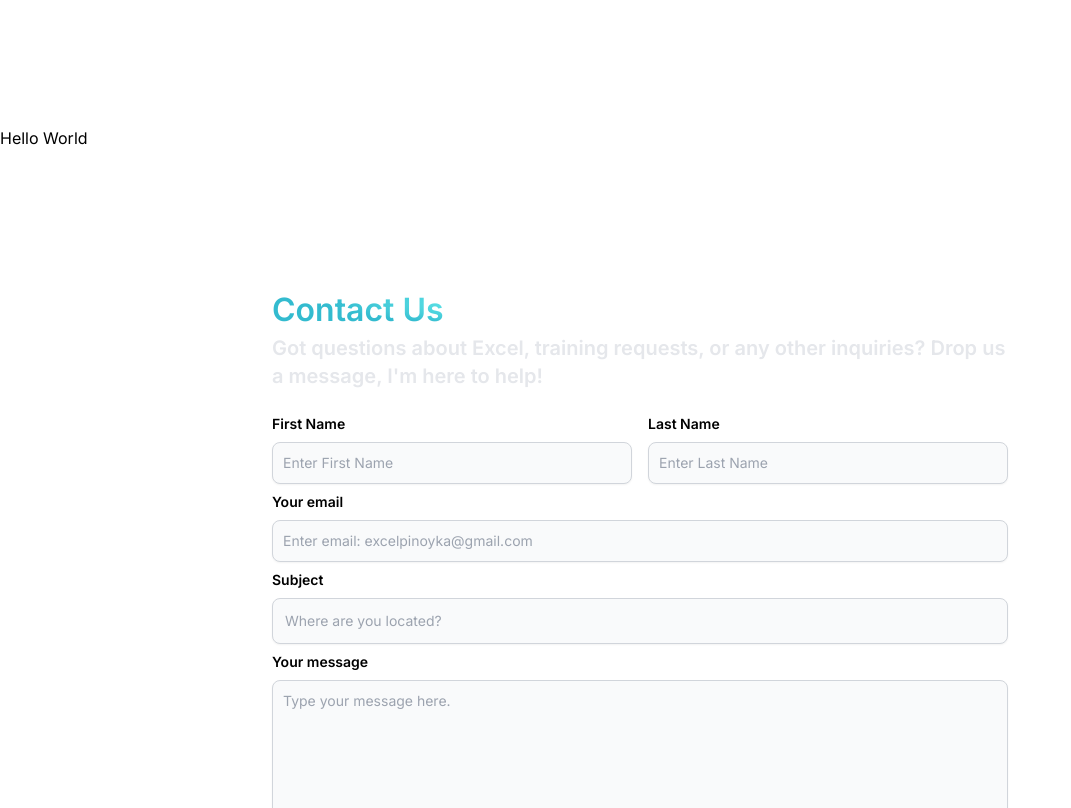
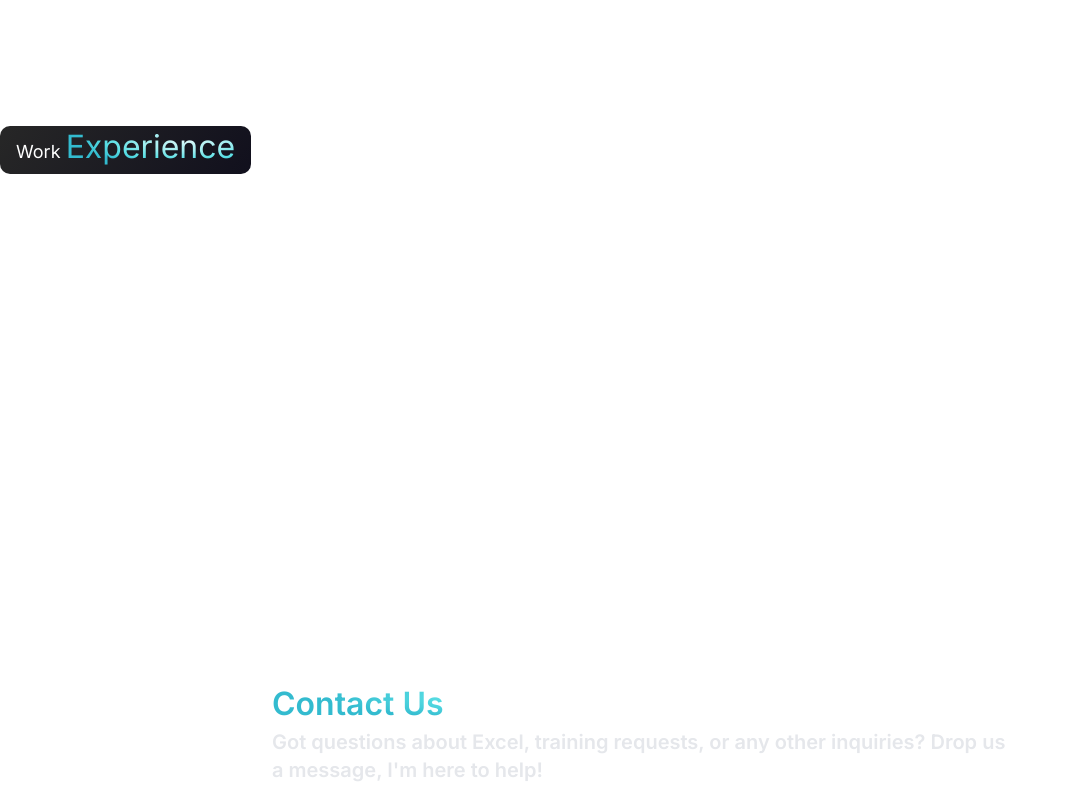
Before and after one commit to rcostillas/My-Portfolio, a Next.js app: page / in a window 1280 px wide. Shown: the part 1760-2568 px from the top of the page, without its empty margins (0-1071 px from the left). Built offline with nearby package versions, Linux system fonts and the light colour scheme.

Commit message:
Updated experience page

```diff
--- a/app/components/Experience.js
+++ b/app/components/Experience.js
@@ -1,15 +1,34 @@
 import React from "react";
 import styles from "../style";
+import ExperienceCard from "./ExperienceCard";
+import { experiences } from "../constants";
 
 const Experience = () => {
   return (
     <section
       id="experience"
       className={`flex md:flex-row flex-col ${styles.paddingY}`}
-      style={{ paddingTop: "0" }}
+      style={{
+        paddingTop: "0",
+        justifyContent: "flex-end",
+        paddingBottom: "10",
+      }}
     >
-      <div>
-        <h1>Hello World </h1>
+      <div
+        className={`flex-1 ${styles.flexStart} flex-col xl:px-0 sm:px-16 px-6`}
+      >
+        <div className="py-[6px] px-4 bg-discount-gradient rounded-[10px] mb-2">
+          <p className={`${styles.paragraph} text-right`}>
+            <span className="text-white">Work</span>{" "}
+            <span className="text-gradient">Experience</span>
+          </p>
+        </div>
+
+        <div className="flex flex-wrap sm:justify-start justify-center w-full feedback-container relative z-[1]">
+          {experiences.map((experience) => (
+            <ExperienceCard key={experience.id} {...experience} />
+          ))}
+        </div>
       </div>
     </section>
   );
--- /dev/null
+++ b/app/components/ExperienceCard.js
@@ -0,0 +1,25 @@
+import React from "react";
+
+const ExperienceCard = ({ position, company, duties }) => (
+  <div className="flex items-center justify-center px-2 py-2 rounded-[10px] max-w-[1920px] md:mr-10 sm:mr-5 mr-0 my-5 feedback-card">
+    <div className="flex-grow">
+      <p className="fontfont-poppins font-normal text-[18px] leading-[32.4px] text-white text-center">
+        {position}
+      </p>
+    </div>
+
+    <div className="flex-grow">
+      <p className="font-poppins font-normal text-[18px] leading-[32.4px] text-white text-center">
+        {company}
+      </p>
+    </div>
+
+    <div className="flex-grow">
+      <p className="font-poppins font-normal text-[18px] leading-[32.4px] text-white text-center">
+        {duties}
+      </p>
+    </div>
+  </div>
+);
+
+export default ExperienceCard;
--- a/app/constants/index.js
+++ b/app/constants/index.js
@@ -34,29 +34,6 @@ export const navLinks = [
     title: "Contact",
   },
 ];
-
-// export const certifications = [
-//   {
-//     id: "certification-1",
-//     logo: "MCSA_BI_Reporting.png",
-//     source: "/Images/MCSA_BI_Reporting.png",
-//     name: "MCSA BI Reporting",
-//   },
-
-//   {
-//     id: "certification-2",
-//     logo: "MOS Master.png",
-//     source: "/Images/MOS_Master.png",
-//     name: "MOS Master",
-//   },
-
-//   {
-//     id: "certification-3",
-//     logo: "MOS Excel Expert.png",
-//     source: "/Images/MOS_Excel_Expert.png",
-//     name: "MOS Excel Expert",
-//   },
-// ];
 
 export const about_me = [
   {
@@ -107,6 +84,30 @@ export const certifications = [
     id: "certifications-5",
     source: "/Images/PCC.png",
     content: "Person-Centered Care Fellow",
+  },
+];
+
+export const experiences = [
+  {
+    id: "experience-1",
+    position: "Microsoft Office Trainer",
+    company: "Calgary Board of Education",
+    duties:
+      "•	Design and develop comprehensive Microsoft Office training programs particularly in Word, Excel, and specialized course in Excel – Creating Dashboards in Excel",
+  },
+  {
+    id: "experience-2",
+    position: "Microsoft Office Trainer",
+    company: "Calgary Board of Education",
+    duties:
+      "•	Design and develop comprehensive Microsoft Office training programs particularly in Word, Excel, and specialized course in Excel – Creating Dashboards in Excel",
+  },
+  {
+    id: "experience-3",
+    position: "Microsoft Office Trainer",
+    company: "Calgary Board of Education",
+    duties:
+      "•	Design and develop comprehensive Microsoft Office training programs particularly in Word, Excel, and specialized course in Excel – Creating Dashboards in Excel",
   },
 ];
 
```
Also changed, not shown: app/components/Certifications.js (+0 -12 lines).
